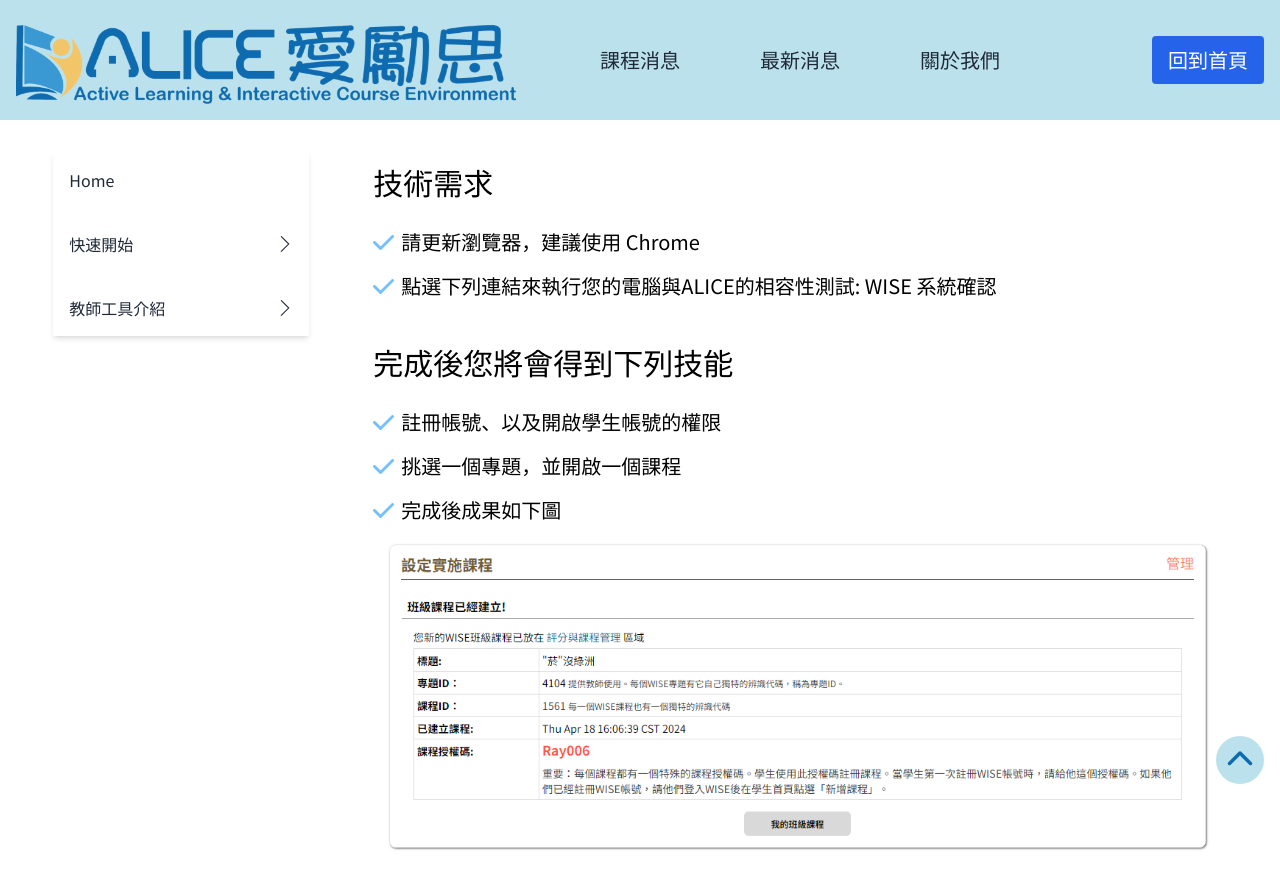
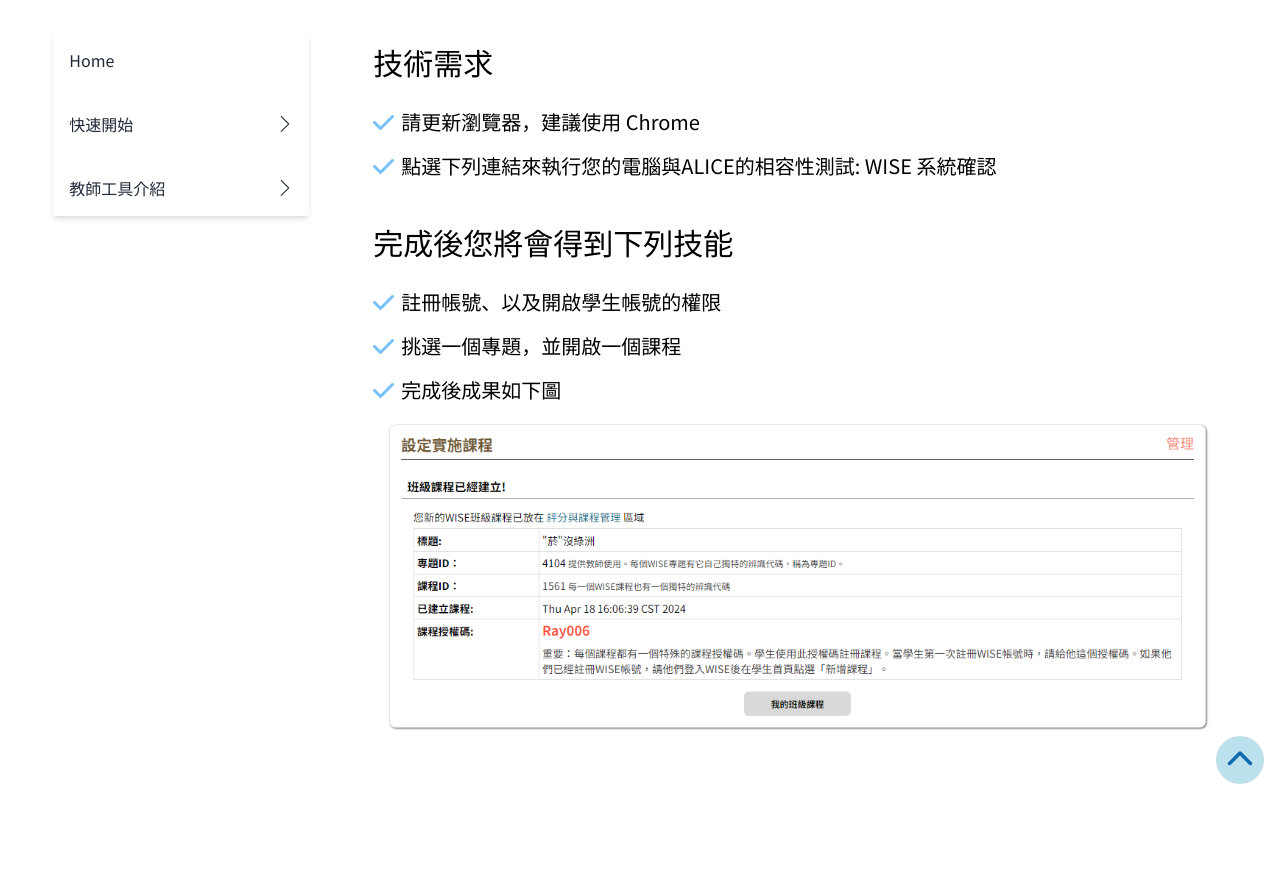
Before and after one commit to HsienLu/AliceGettingStarted, a React (Vite) app: page / in a window 1280 px wide. After the commit the page ends 800 px from the top, so only its background shows below. Built offline with nearby package versions, Linux system fonts and the light colour scheme.

Commit message:
找到插入JSP後無法讀取靜態資源的解決方法，所以移除header

```diff
--- a/src/App.jsx
+++ b/src/App.jsx
@@ -6,14 +6,11 @@ import StartingGuideExecuteAlice from './component/StartingGuideExecuteAlice'
 import StartingGuideSetStudentTestAccount from './component/StartingGuideSetStudentTestAccount'
 import TeacherToolsClassShow from './component/TeacherToolsClassShow'
 import TeacherToolsAssessment from './component/TeacherToolsAssessment'
-import Header from './component/Header'
 import ToTheTop from './component/ToTheTop'
 import { Routes,Route } from 'react-router-dom'
 function App() {
   return (
     <>
-
-      <Header></Header>
       <div className="container mx-auto flex justify-center mt-8">
         <DropDownManual className='mr-16'></DropDownManual>
         <Routes>
```
